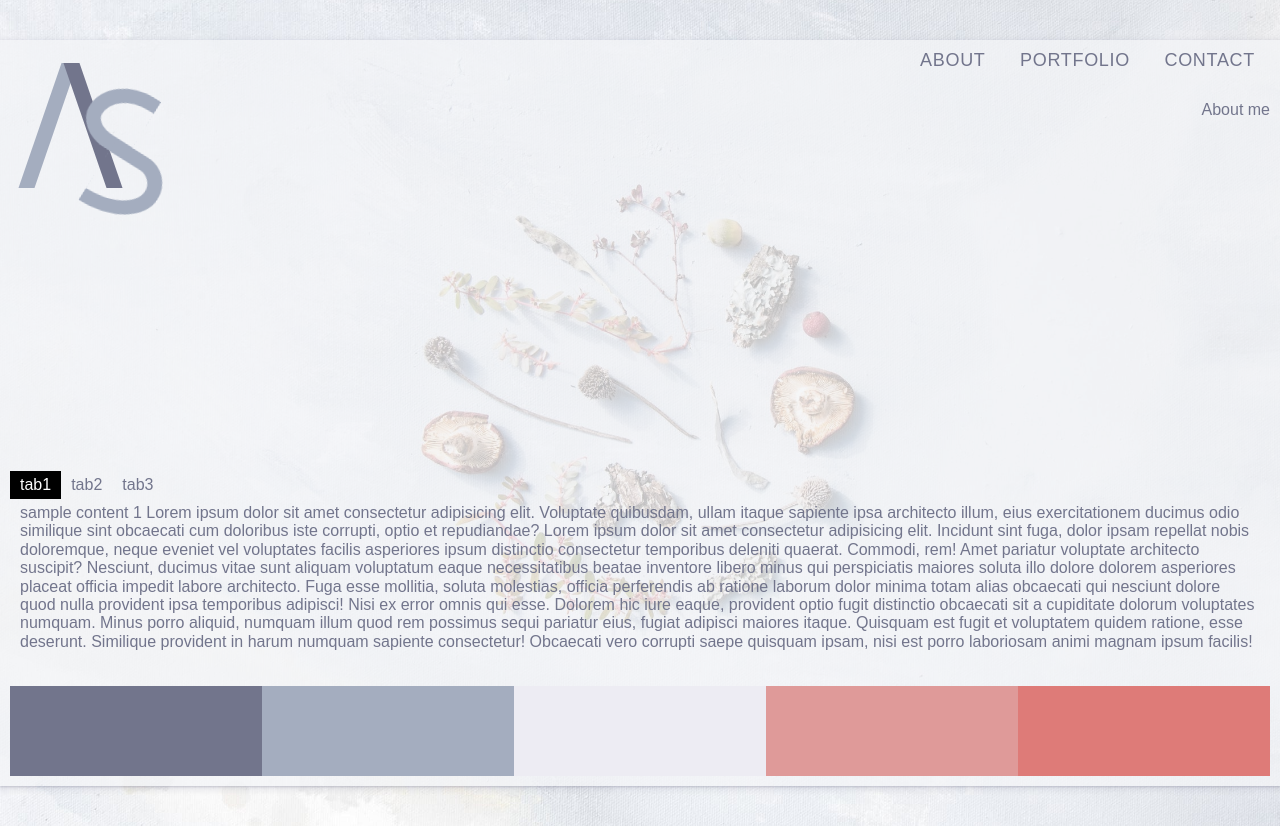
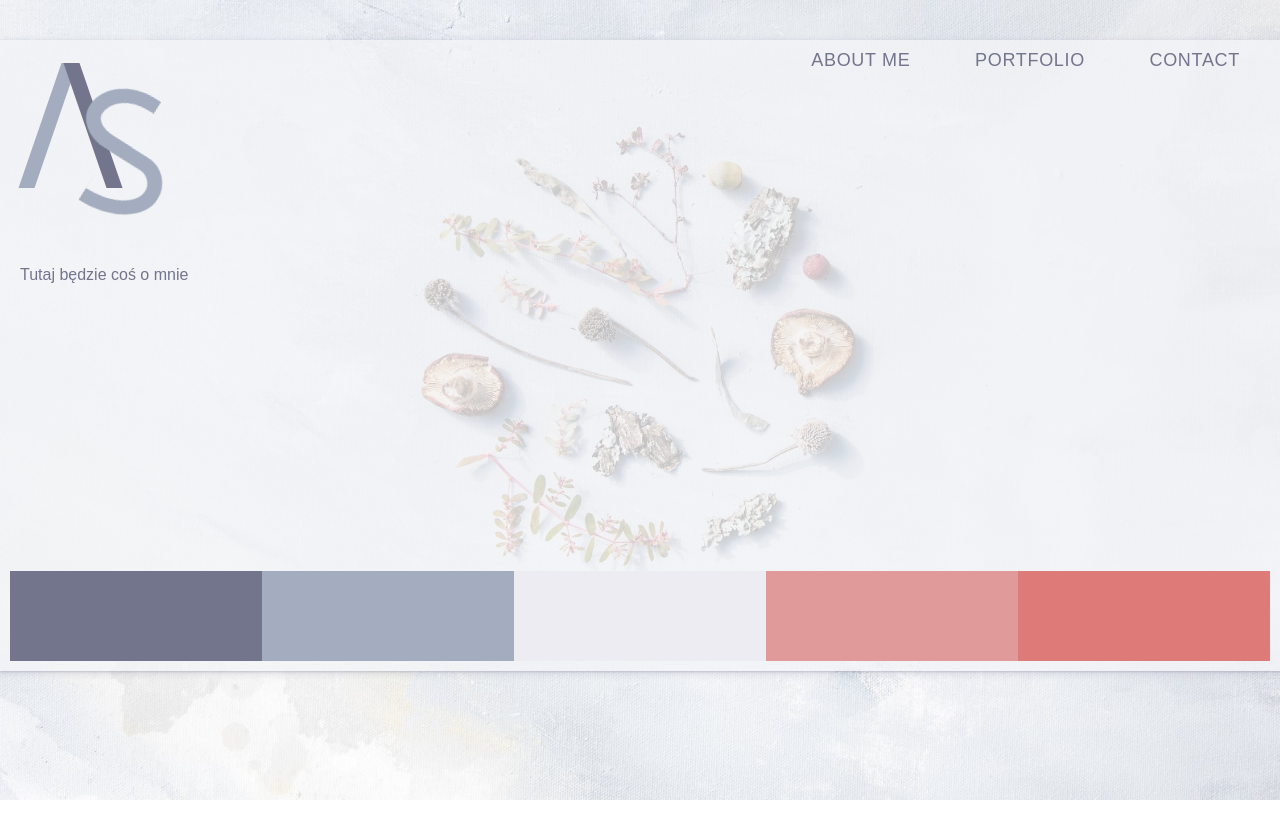
Before and after one commit to ania1995/ania1995.github.io, a plain HTML site: page index.html in a window 1280 px wide. After the commit the page ends 800 px from the top, so only its background shows below. Drawn offline with Linux system fonts and the light colour scheme.

Commit message:
Change project: HTML works base on checkbox

```diff
--- a/css/style.css
+++ b/css/style.css
@@ -28,7 +28,7 @@ body {
     0 2px 6px 2px rgba(114, 117, 140, 0.15);
   display: grid;
   grid-template-columns: 100%;
-  grid-template-rows: auto 50px 300px auto;
+  grid-template-rows: auto 150px 300px auto;
 
   gap: 10px;
   margin: 40px auto;
@@ -65,7 +65,7 @@ nav a {
 } */
 
 .nav__link:hover {
-  color: var(--color5);
+  color: var(--color4);
   border-bottom: 2px solid var(--color5);
 }
 
--- a/css/tab-function.css
+++ b/css/tab-function.css
@@ -4,12 +4,19 @@ div.tab-frame input {
 }
 
 /* wyrównanie labeli oraz ustawienie zmiayn wyświetlanego kursora */
-div.tab-frame label {
-  display: block;
-  float: left;
-  padding: 5px 10px;
-  cursor: pointer;
+div.nav label {
+  text-decoration: none;
+  margin: 10px 10px;
+  text-transform: uppercase;
+  font-size: 18px;
+  letter-spacing: 0.7px;
+  padding: 5px;
 }
+
+/* div.nav label:hover {
+  color: var(--color4);
+  border-bottom: 2px solid var(--color5);
+} */
 
 /* podświetlanie przyciśniętego TAB'a */
 div.tab-frame input:checked + label {
@@ -30,3 +37,5 @@ div.tab-frame input:nth-of-type(2):checked ~ .tab:nth-of-type(2),
 div.tab-frame input:nth-of-type(3):checked ~ .tab:nth-of-type(3) {
   display: block;
 }
+
+.container: has();
--- a/index.html
+++ b/index.html
@@ -18,13 +18,20 @@
           <div class="A a-animation"></div>
           <div class="S s-animation"></div>
         </div>
-        <div>
-          <a href="#" class="nav__link nav__link--curent">About</a>
-          <a href="#" class="nav__link">Portfolio</a>
-          <a href="#" class="nav__link">Contact</a>
+        <div class="nav">
+          <a href="#tab3" class="nav__link nav__link--curent"
+            ><label for="tab1">About me</label></a
+          >
+          <a href="#tab2" class="nav__link">
+            <label for="tab2">Portfolio</label></a
+          >
+          <a href="#tab3" class="nav__link"
+            ><label for="tab3">Contact</label></a
+          >
         </div>
       </nav>
-      <header>About me</header>
+      <!-- <header>About me</header> -->
+      <aside></aside>
       <main>
         <!-- <div class="aniamation-test">
           <div id="all-squares">
@@ -42,45 +49,16 @@
             </div>
           </div>
         </div> -->
-      </main>
-      <aside>
         <div class="tab-frame">
           <input type="radio" checked name="tab" id="tab1" />
-          <label for="tab1">tab1</label>
+          <input type="radio" name="tab" id="tab2" />
+          <input type="radio" name="tab" id="tab3" />
+          <div class="tab">Tutaj będzie coś o mnie</div>
+          <div class="tab">Tutaj będzie portfolio</div>
+          <div class="tab">Tutaj będzie kontakt</div>
+        </div>
+      </main>
 
-          <input type="radio" name="tab" id="tab2" />
-          <label for="tab2">tab2</label>
-
-          <input type="radio" name="tab" id="tab3" />
-          <label for="tab3">tab3</label>
-
-          <div class="tab">
-            sample content 1 Lorem ipsum dolor sit amet consectetur adipisicing
-            elit. Voluptate quibusdam, ullam itaque sapiente ipsa architecto
-            illum, eius exercitationem ducimus odio similique sint obcaecati cum
-            doloribus iste corrupti, optio et repudiandae? Lorem ipsum dolor sit
-            amet consectetur adipisicing elit. Incidunt sint fuga, dolor ipsam
-            repellat nobis doloremque, neque eveniet vel voluptates facilis
-            asperiores ipsum distinctio consectetur temporibus deleniti quaerat.
-            Commodi, rem! Amet pariatur voluptate architecto suscipit? Nesciunt,
-            ducimus vitae sunt aliquam voluptatum eaque necessitatibus beatae
-            inventore libero minus qui perspiciatis maiores soluta illo dolore
-            dolorem asperiores placeat officia impedit labore architecto. Fuga
-            esse mollitia, soluta molestias, officia perferendis ab ratione
-            laborum dolor minima totam alias obcaecati qui nesciunt dolore quod
-            nulla provident ipsa temporibus adipisci! Nisi ex error omnis qui
-            esse. Dolorem hic iure eaque, provident optio fugit distinctio
-            obcaecati sit a cupiditate dolorum voluptates numquam. Minus porro
-            aliquid, numquam illum quod rem possimus sequi pariatur eius, fugiat
-            adipisci maiores itaque. Quisquam est fugit et voluptatem quidem
-            ratione, esse deserunt. Similique provident in harum numquam
-            sapiente consectetur! Obcaecati vero corrupti saepe quisquam ipsam,
-            nisi est porro laboriosam animi magnam ipsum facilis!
-          </div>
-          <div class="tab">sample content 2</div>
-          <div class="tab">sample content 3</div>
-        </div>
-      </aside>
       <footer>
         <section class="color1"></section>
         <section class="color2"></section>
```
